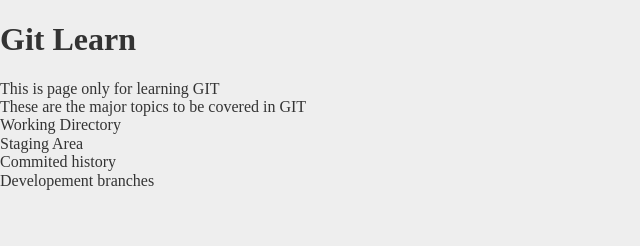
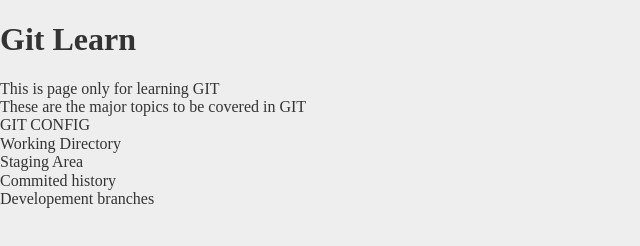
Before and after one commit to Ajay-056/Git_Learn, a plain HTML site: page index.html in a window 1280 px wide. Shown: the whole page, without its empty margins (0-640 px from the left). Drawn offline with Linux system fonts and the light colour scheme.

Commit message:
Added li for git config

```diff
--- a/index.html
+++ b/index.html
@@ -14,6 +14,7 @@
     <p>This is page only for learning GIT</p>
     <p>These are the major topics to be covered in GIT</p>
     <ul>
+        <li>GIT CONFIG</li>
         <li>Working Directory</li>
         <li>Staging Area</li>
         <li>Commited history</li>
```
